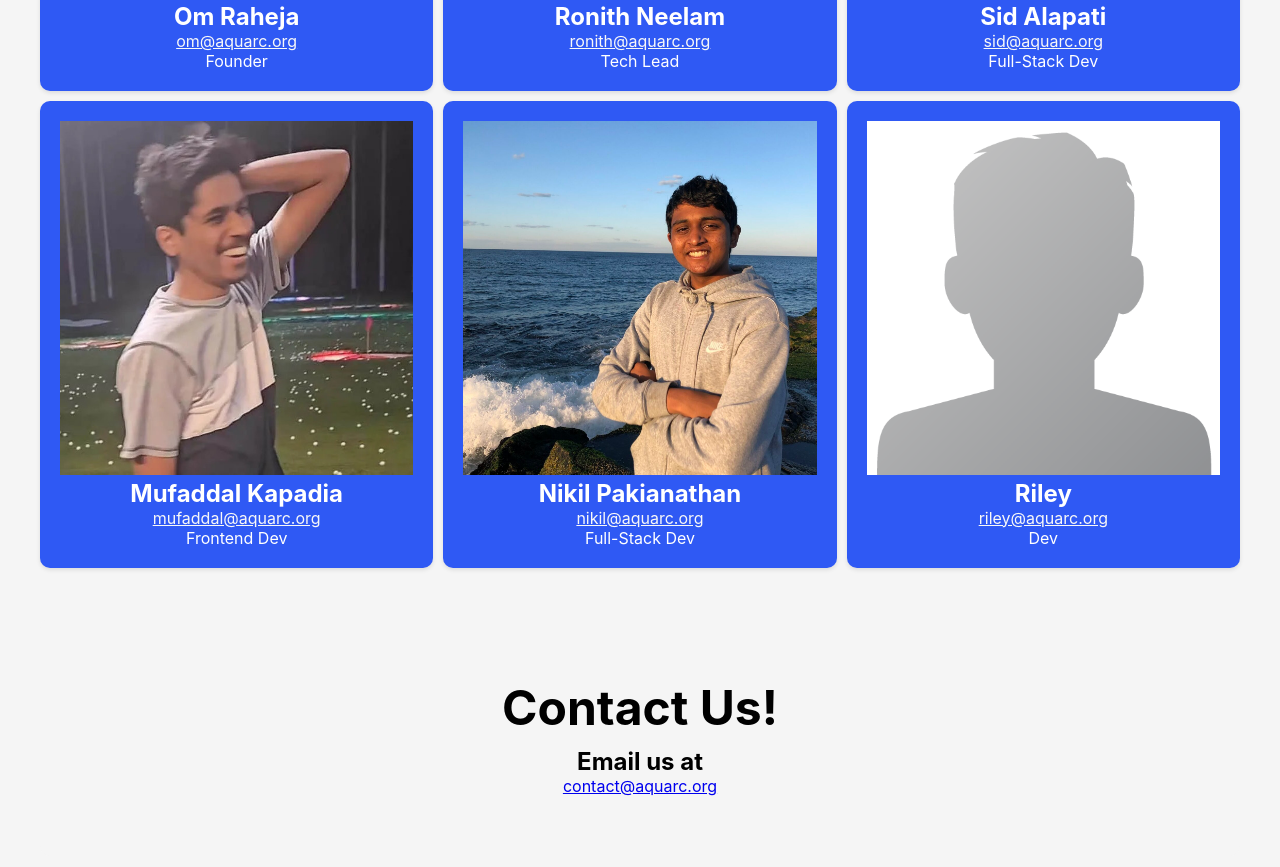
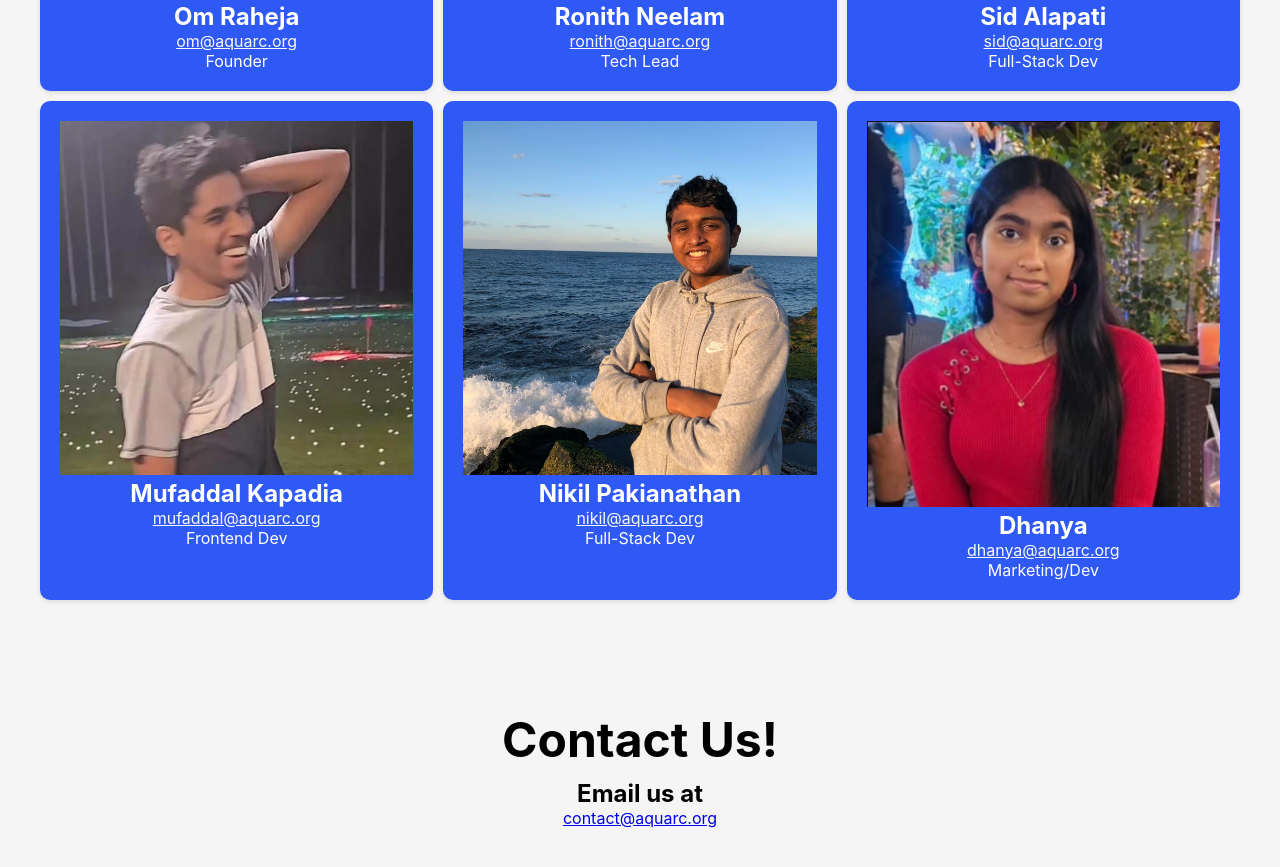
Before and after one commit to aquarc/webstack-v2, a React (Create React App) app in the folder frontend/: page /aboutPage in a window 1280 px wide. Shown: the part 1600-2467 px from the top of the page. Built offline with nearby package versions, Linux system fonts and the light colour scheme; no server answers.

Commit message:
Added Dhanya to about me page

```diff
--- a/frontend/src/AboutPage/AboutPage.jsx
+++ b/frontend/src/AboutPage/AboutPage.jsx
@@ -4,6 +4,7 @@ import Pfp1 from '../Assets/omR.jpeg';
 import Pfp2 from '../Assets/RonithN.jpeg';
 import Pfp4 from '../Assets/MufK.jpg';
 import Pfp5 from '../Assets/NikilP.jpeg';
+import Pfp6 from '../Assets/DhanyaV.jpeg';
 import defMpfp from '../Assets/defaultMpfp.png';
 
 function AboutUsPage() {
@@ -126,14 +127,14 @@ function AboutUsPage() {
                                 <p>Full-Stack Dev</p>
                             </div>
                         </div>
-                        <div className="team-card" id="Riley">
+                        <div className="team-card" id="Dhanya">
                             <div className="card-image">
-                                <img src={defMpfp} alt="Riley"></img>
+                                <img src={Pfp6} alt="Dhanya"></img>
                             </div>
                             <div>
-                                <h2>Riley</h2>
-                                <a className="exclusive-emails" href="mailto:riley@aquarc.org">riley@aquarc.org</a>
-                                <p>Dev</p>
+                                <h2>Dhanya</h2>
+                                <a className="exclusive-emails" href="mailto:dhanya@aquarc.org">dhanya@aquarc.org</a>
+                                <p>Marketing/Dev</p>
                             </div>
                         </div>
 
```
Also changed, not shown: frontend/src/Assets/DhanyaV.jpeg (added).
